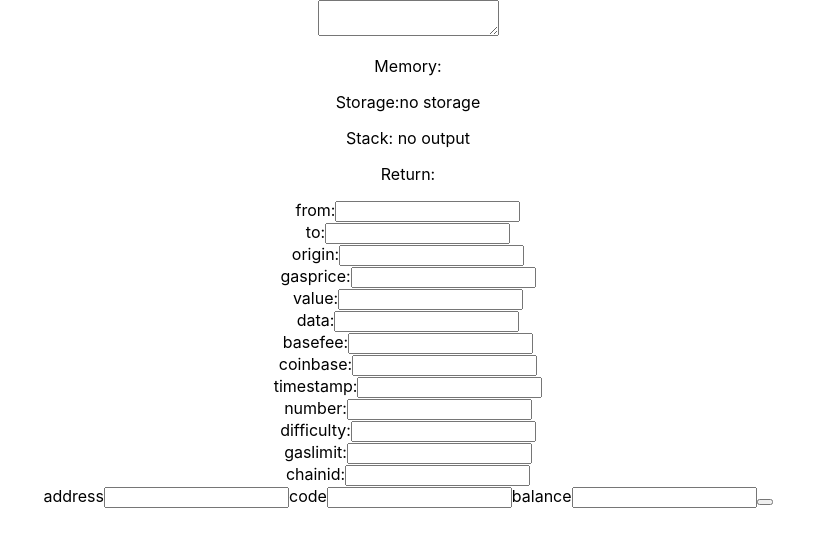
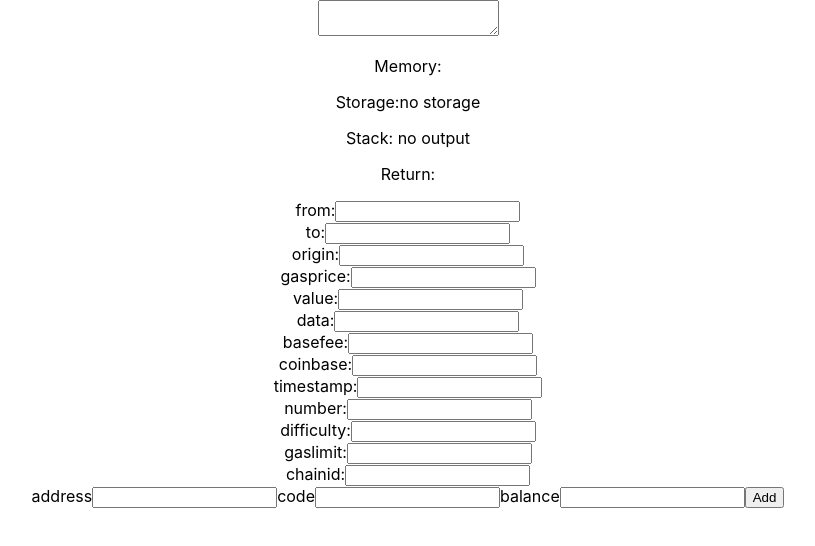
Before and after one commit to fragtex-eth/Ethereum-Virtual-Machine-EVM-in-TypeScript, a React (Create React App) app: page / in a window 1280 px wide. Shown: the top 546 px of the page, without its empty margins (232-1047 px from the left). Built offline with nearby package versions, Linux system fonts and the light colour scheme.

Commit message:
adding props to main

```diff
--- a/src/App.tsx
+++ b/src/App.tsx
@@ -56,7 +56,7 @@ function App() {
 
   return (
     <div className="App">
-      <Main setOutput={setOutput} />
+      <Main setOutput={setOutput} tx={tx} block={block} addresses={addresses} />
       <Output output={output} />
       <Transaction tx={tx} setTx={setTx} />
       <Block block={block} setBlock={setBlock} />
--- a/src/components/Main/main.tsx
+++ b/src/components/Main/main.tsx
@@ -2,8 +2,39 @@ import "./main.css";
 import evm from "../EVM/evm";
 import { useState } from "react";
 
+interface TxState {
+  from: string;
+  to: string;
+  origin: string;
+  gasprice: string;
+  value: string;
+  data: string;
+}
+interface BlockState {
+  basefee: string;
+  coinbase: string;
+  timestamp: string;
+  number: string;
+  difficulty: string;
+  gaslimit: string;
+  chainid: string;
+}
+interface AddressData {
+  balance: string;
+  code: {
+    bin: string;
+  };
+}
+
+interface MainProps {
+  setOutput: (output: any) => void;
+  tx: TxState;
+  block: BlockState;
+  addresses: { [key: string]: AddressData };
+}
+
 //@note what is the correct line
-function Main({ setOutput}: { setOutput: any }) {
+function Main({ setOutput, tx, block, addresses }: MainProps) {
   function hexStringToUint8Array(hexString: string) {
     return new Uint8Array(
       (hexString?.match(/../g) || []).map((byte) => parseInt(byte, 16))
@@ -12,7 +43,7 @@ function Main({ setOutput}: { setOutput: any }) {
 
   function handleChange(e: any) {
     let input = hexStringToUint8Array(e.target.value);
-    let newOutput = evm(input, "", "", "");
+    let newOutput = evm(input, tx, block, addresses);
     console.log(newOutput);
     setOutput(newOutput);
   }
--- a/src/components/State/state.tsx
+++ b/src/components/State/state.tsx
@@ -69,7 +69,7 @@ const State: React.FC<StateProps> = ({ addresses, setAddresses }) => {
               setInputData({ ...inputData, balance: e.target.value })
             }
           />
-          <button className="add" onClick={handleAdd}></button>
+          <button className="add" onClick={handleAdd}>Add</button>
         </div>
         <div className="displayaddress">
           {Object.entries(addresses).map(([key, value], index) => {
```
